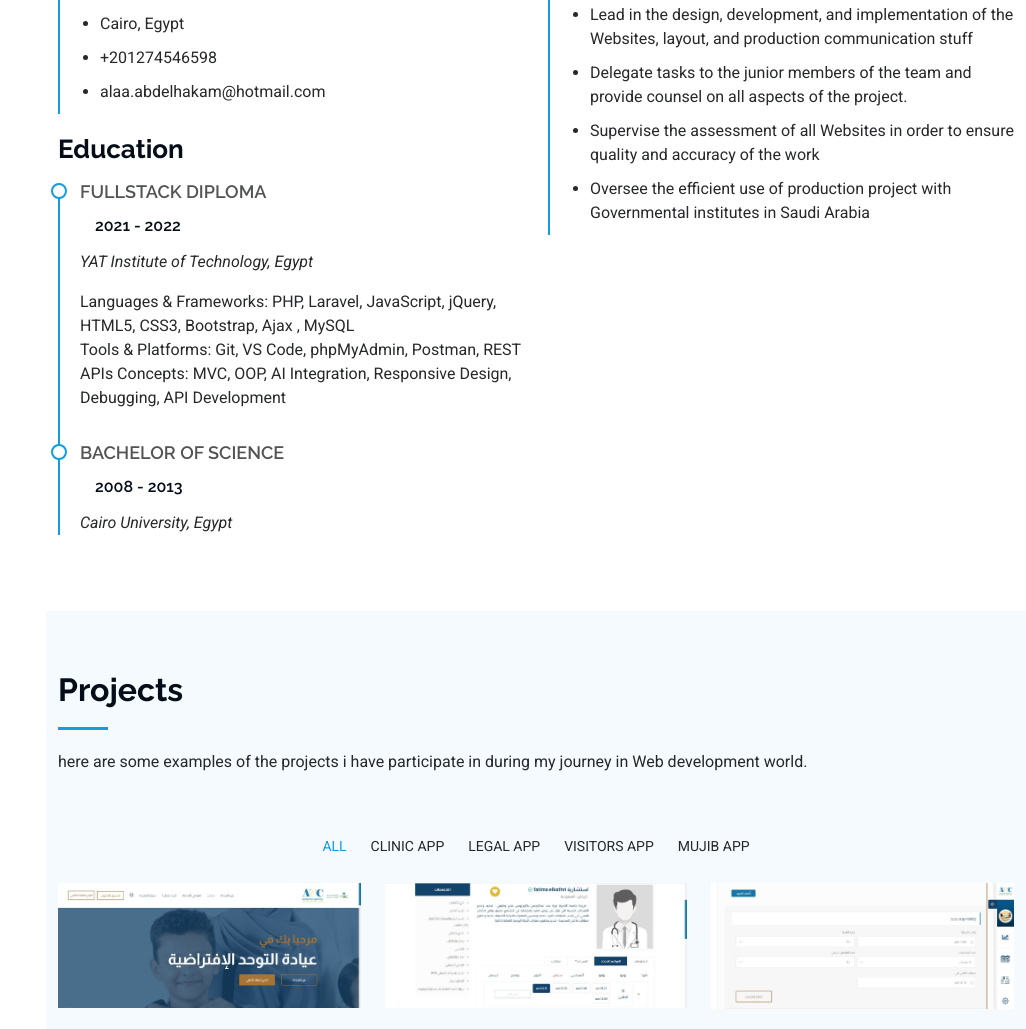
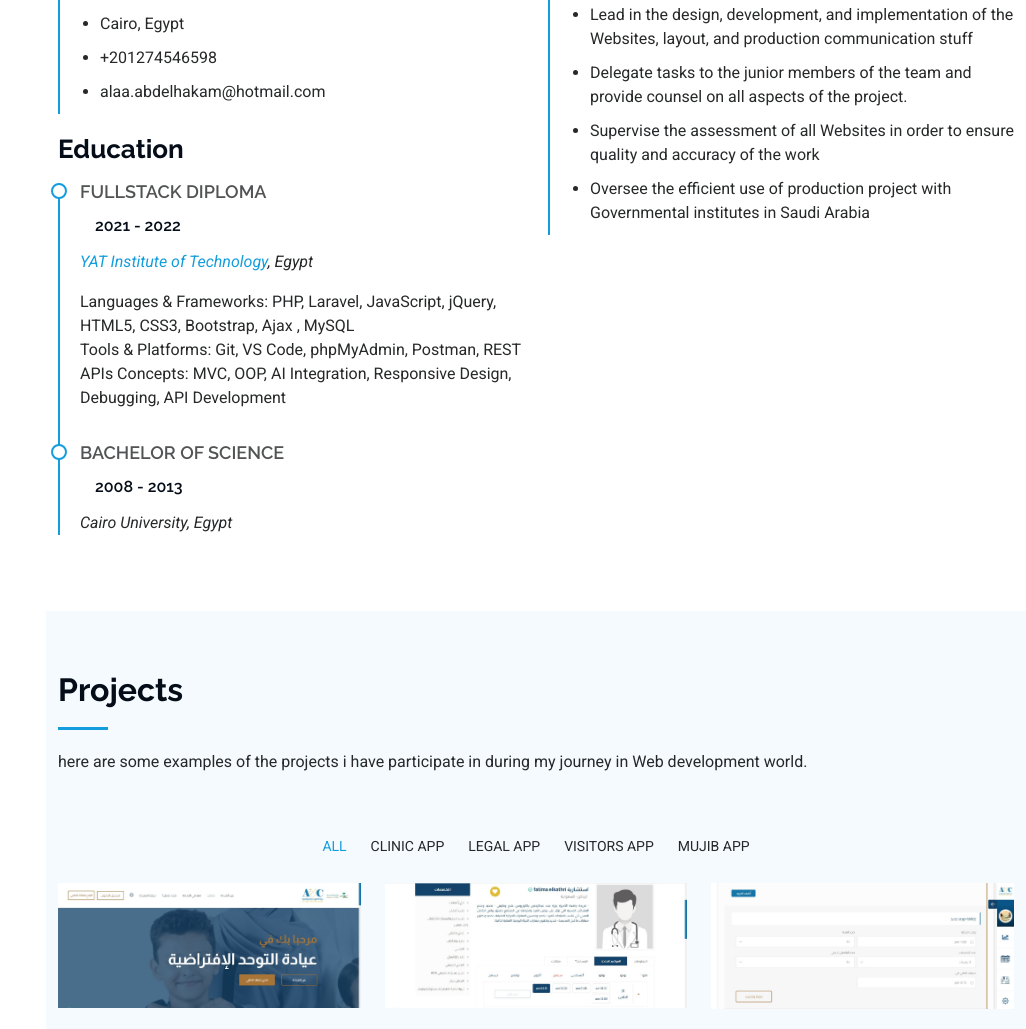
Before and after one commit to AlaaAbdelhakam/alaaabdelhakam.github.io, a plain HTML site: page index.html in a window 1280 px wide. Shown: the part 1887-2916 px from the top of the page, without its empty margins (254-1280 px from the left). Drawn offline with Linux system fonts and the light colour scheme.

Commit message:
Update index.html

```diff
--- a/index.html
+++ b/index.html
@@ -181,7 +181,7 @@
             <div class="resume-item">
               <h4>FullStack Diploma</h4>
               <h5>2021 - 2022</h5>
-              <p><em>YAT Institute of Technology, Egypt</em></p>
+              <p><em><a href="https://www.yatlearning.com/Portal/English/Global/Home.aspx">YAT Institute of Technology</a>, Egypt</em></p>
               <p>Languages & Frameworks: PHP, Laravel, JavaScript, jQuery, HTML5, CSS3, Bootstrap, Ajax
                 , MySQL <br>
                 Tools & Platforms: Git, VS Code, phpMyAdmin, Postman, REST APIs
```
